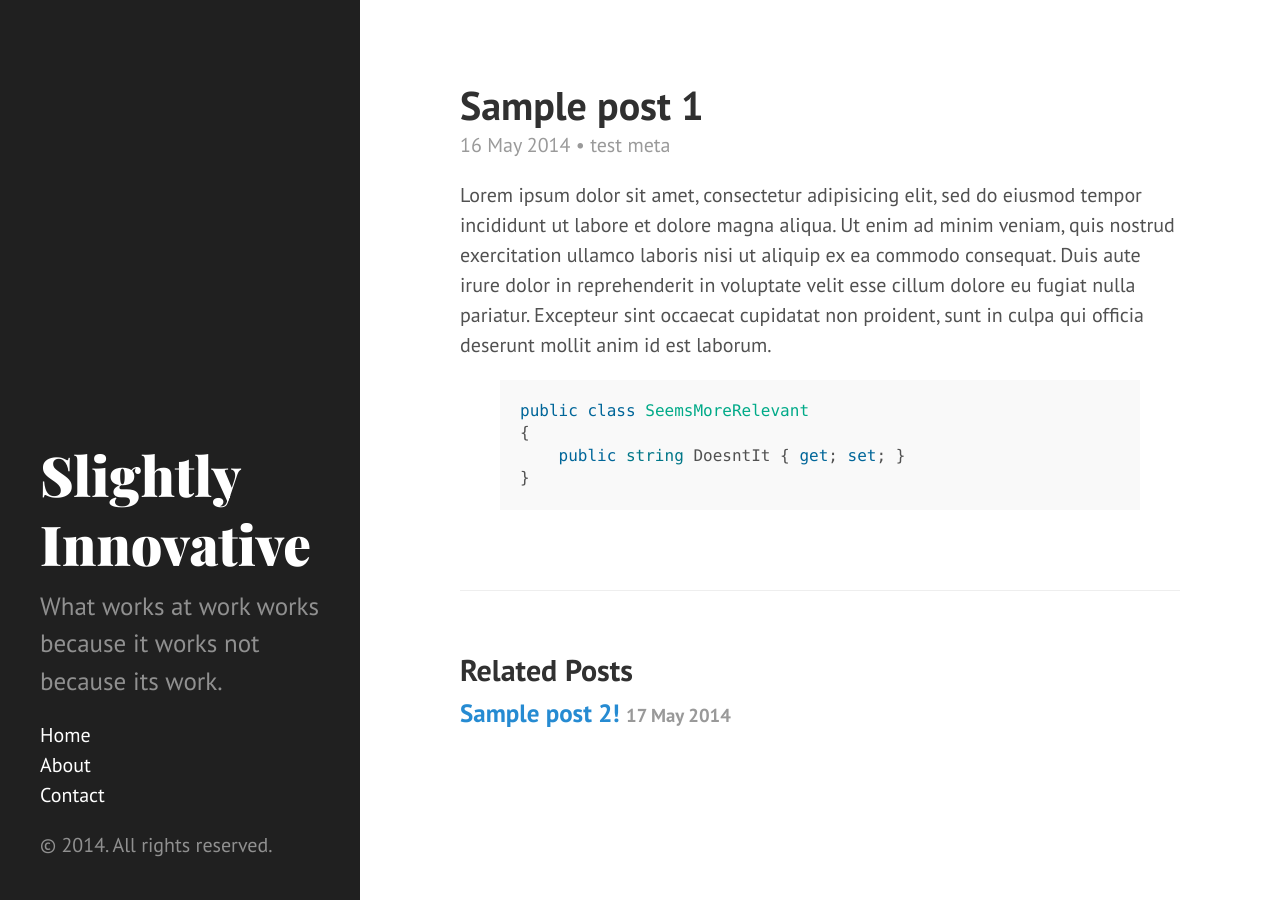
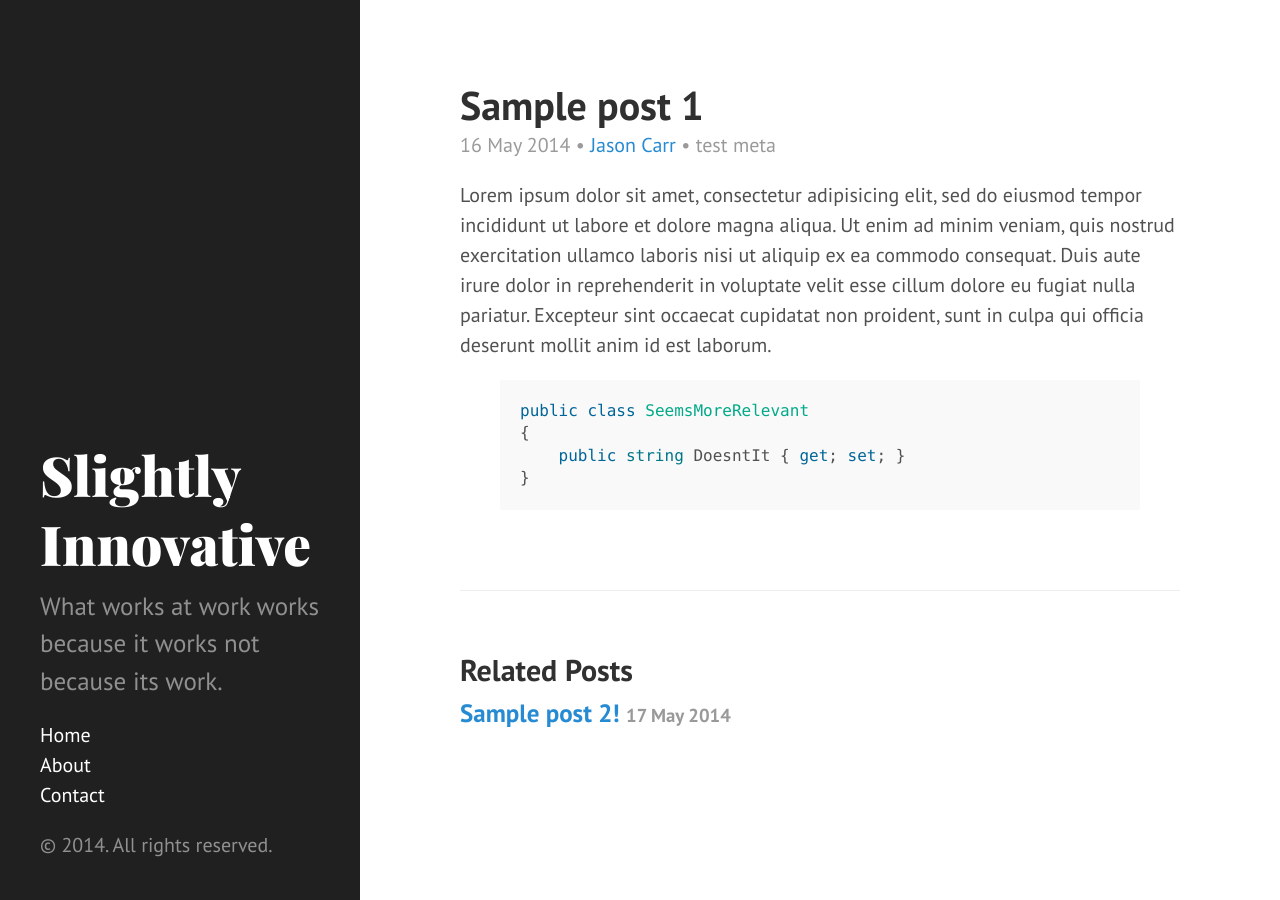
Before and after one commit to lcates/perbyte.github.io, a Jekyll site: the page built from _posts/2014-05-16-sample-post-1.markdown, in a window 1280 px wide. Built offline with Jekyll 4.4.1, drawn with Linux system fonts in a browser that asks for light colours; Markdown is read by kramdown in place of the engine named in the settings; comment, search, counter and statistics services are not loaded.

Commit message:
Post user name one more try...

```diff
--- a/_layouts/post.html
+++ b/_layouts/post.html
@@ -6,7 +6,7 @@ layout: default
     <h1 class="post-title">{{ page.title }}</h1>
     <span class="post-date">
       <time datetime="{{ page.date | date_to_xmlschema }}">{{ page.date | date_to_string }}</time>
-      {% if post.author %} &bull; {% include post-author.html author = post.author %}{% endif %}
+      {% if page.author %} &bull; {% include post-author.html author = page.author %}{% endif %}
       {% if page.meta %} &bull; {{ page.meta }}{% endif %}
     </span>
   </header>
```
